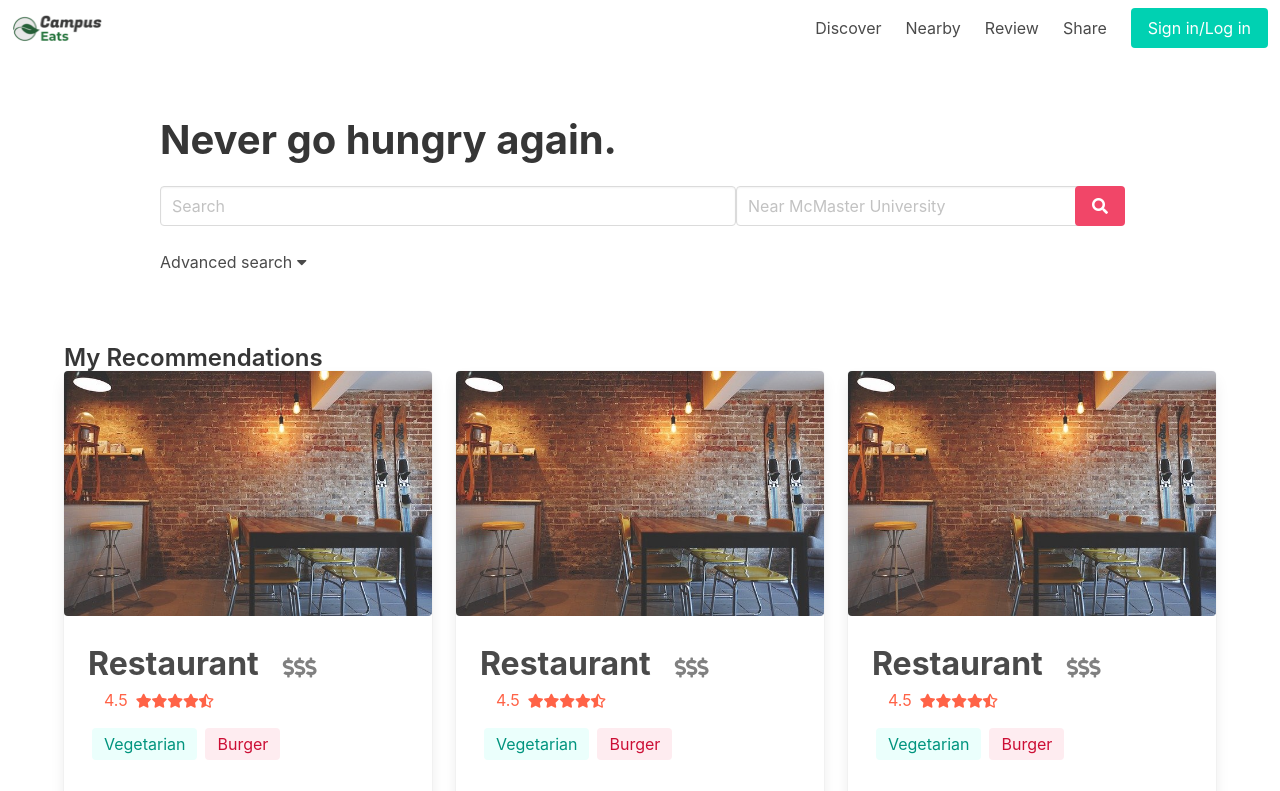
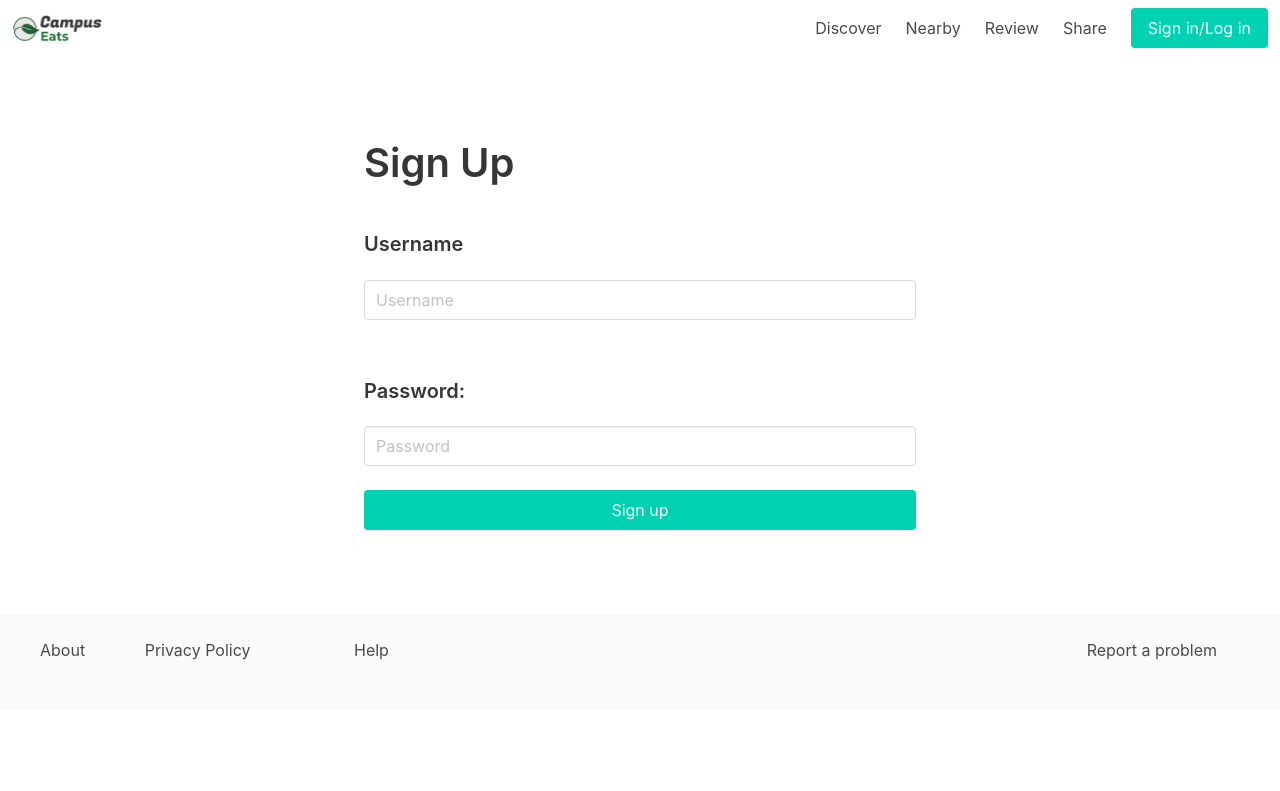
Before and after one commit to Sujan-Kandeepan/CampusEats, a React (Create React App) app: page /accSetupLogin in a window 1280 px wide. Shown: the top 791 px of the page. Built offline with nearby package versions, Linux system fonts and the light colour scheme.

Commit message:
temp changes

```diff
--- a/src/AccSetup.js
+++ b/src/AccSetup.js
@@ -23,14 +23,6 @@ export default class AccSetup extends React.Component {
                             <div className="column is-8 level-left">
                                 <h1 className="title" id="title">New Account Questionnaire</h1>
                             </div>
-                            <div className="column is-4 level-right has-text-right">
-                                <a className="prev-next" href="">
-                                    <i className="fas fa-arrow-left"></i>&nbsp;&nbsp;Previous Page
-                                </a>
-                                <a className="prev-next" href="">
-                                    Next Page&nbsp;&nbsp;<i className="fas fa-arrow-right"></i>
-                                </a>
-                            </div>
                         </div>
                         <p id="required">
                             <i className="fa fa-sm fa-asterisk" aria-hidden="true"></i> - Required option
--- /dev/null
+++ b/src/AccSetupLogin.js
@@ -0,0 +1,111 @@
+/*
+React code is based heavily off of React docs: https://reactjs.org/docs/forms.html
+Bulma code is based heavily off of Bulma docs: https://bulma.io/documentation/form/general/
+*/
+
+import React from "react";
+import Header from "./component/header.js";
+import Footer from "./component/footer.js";
+import { Redirect } from 'react-router-dom';
+
+export default class AccSetupLogin extends React.Component {
+    constructor(props) {
+        super(props);
+
+        this.state = {
+            username: "",
+            password: "",
+            showPasswordCreationError: false,
+            showUsernameCreationError: false,
+            signupFirstPartSuccessful: false
+        }
+        this.onChangeUsername = this.onChangeUsername.bind(this);
+        this.onChangePassword = this.onChangePassword.bind(this);
+        this.handleSubmit = this.handleSubmit.bind(this);
+        // existingUserInfo
+    }
+
+    onChangeUsername(evt) {
+        this.setState({
+            username: evt.target.value,
+            showUsernameCreationError: false
+        })
+    }
+
+    onChangePassword(evt) {
+        this.setState({
+            password: evt.target.value,
+            showPasswordCreationError: false
+        })
+    }
+
+
+
+    handleSubmit() {
+        if (this.props.username.length <= 5) {
+            this.setState({
+                showUsernameCreationError: true
+            })
+        }
+        if (this.props.password.length <= 5) {
+            this.setState({
+                showPasswordCreationError: true
+            })
+        }
+        if (this.props.username.length > 5 && this.props.password.length > 5) { //create username and password successful
+
+            this.setState({
+                signupFirstPartSuccessful: true
+            })
+
+        }
+    }
+
+
+    render() {
+        console.log("this.state.signupFirstPartSuccessful", this.state.signupFirstPartSuccessful)
+        return(
+            <React.Fragment>
+                <Header></Header>
+                {/* React router redirect: https://medium.com/@anneeb/redirecting-in-react-4de5e517354a */}
+                { this.state.signupFirstPartSuccessful || this.props.loginState ? <Redirect to='/accSetup' /> : "" }
+                <div className ="container">
+                {/* <div className="columns level">
+
+
+                        </div> */}
+                    <div className="column is-6 is-offset-3">
+
+                        <br/><br/><br/>
+                        <h2 className="title is-2">Sign Up</h2>
+                        <br/>
+                        <div className="field">
+                        <h5 className="title is-5">Username</h5>
+                        <input className="input" type="text" placeholder="Username" value={this.props.username} onChange={(evt) => this.props.updateUsername(evt.target.value)} />
+                        {
+                            this.state.showUsernameCreationError ? (
+                                <p className="help is-danger">Username must be at least 6 characters</p>
+                            ) : ""
+                        }
+                        </div>
+                        <br/><br/>
+                        <h5 className="title is-5">Password:</h5>
+                        <input className="input" type="password" placeholder="Password" value={this.props.password} onChange={(evt) => this.props.updatePassword(evt.target.value)}  />
+
+                        {
+                            this.state.showPasswordCreationError ? (
+                                <p className="help is-danger">Password must be at least 6 characters</p>
+                            ) : ""
+                        }
+
+                        <br/><br/>
+                        <button className="button is-primary is-fullwidth" onClick={this.handleSubmit}>Sign up</button>
+                        <br/><br/><br/>
+                    </div>
+                </div>
+
+                <Footer></Footer>
+            </React.Fragment>
+        )
+    }
+}
--- a/src/App.js
+++ b/src/App.js
@@ -15,6 +15,7 @@ import Map from "./Map.js";
 import Main from "./Main.js";
 import Details from "./Details.js";
 import AccSetup from "./AccSetup.js";
+import AccSetupLogin from "./AccSetupLogin.js";
 import Login from "./Login.js";
 import Settings from "./Settings.js";
 import ContactSupport from "./ContactSupport.js";
@@ -26,9 +27,9 @@ export default class App extends React.Component {
     super(props);
 
     this.state = {
+      username: "",
+      password: "",
       user: {
-        username: "",
-        password: "",
         fullName: "",
         age: 0,
         gender: "",
@@ -45,6 +46,9 @@ export default class App extends React.Component {
 
     this.updateUserInfoFromApp = this.updateUserInfoFromApp.bind(this);
     this.changeLoginStateFromApp = this.changeLoginStateFromApp.bind(this);
+    this.updateUsernameAndPassword = this.updateUsernameAndPassword.bind(this);
+    this.updateUsername = this.updateUsername.bind(this);
+    this.updatePassword = this.updatePassword.bind(this);
   }
 
   updateUserInfoFromApp(state) {
@@ -52,6 +56,26 @@ export default class App extends React.Component {
       user: state
     });
   }
+
+  updateUsernameAndPassword(username, password) {
+    this.setState({
+      username: username,
+      password: password
+    });
+  }
+
+  updateUsername(username) {
+    this.setState({
+      username: username
+    });
+  }
+
+  updatePassword(password) {
+    this.setState({
+      password: password
+    });
+  }
+
 
   changeLoginStateFromApp(to) {
       this.setState({
@@ -80,9 +104,14 @@ export default class App extends React.Component {
             <Route path="/search">
               <Search />
             </Route>
+
+            <Route path="/accSetupLogin">
+              <AccSetupLogin username={this.state.username} password={this.state.password} updateUsername={this.updateUsername} updatePassword={this.updatePassword} />
+            </Route>
             <Route path="/accSetup">
               <AccSetup updateUserInfo={this.updateUserInfoFromApp} />
             </Route>
+
             <Route path="/settings">
               <Settings existingUserInfo={this.state.user} updateUserInfo={this.updateUserInfoFromApp} />
             </Route>
--- a/src/component/header.js
+++ b/src/component/header.js
@@ -28,7 +28,7 @@ export default class Header extends React.Component {
                     <div id="simpleNav" className="navbar-menu"/>
                     <div className="navbar-start">
 
-                        <Link to="/" className="navbar-item" >Discover</Link>
+                        <Link to="/accSetupLogin" className="navbar-item" >Discover</Link>
 
                         <Link to="/" className="navbar-item">Nearby</Link>
 
```
